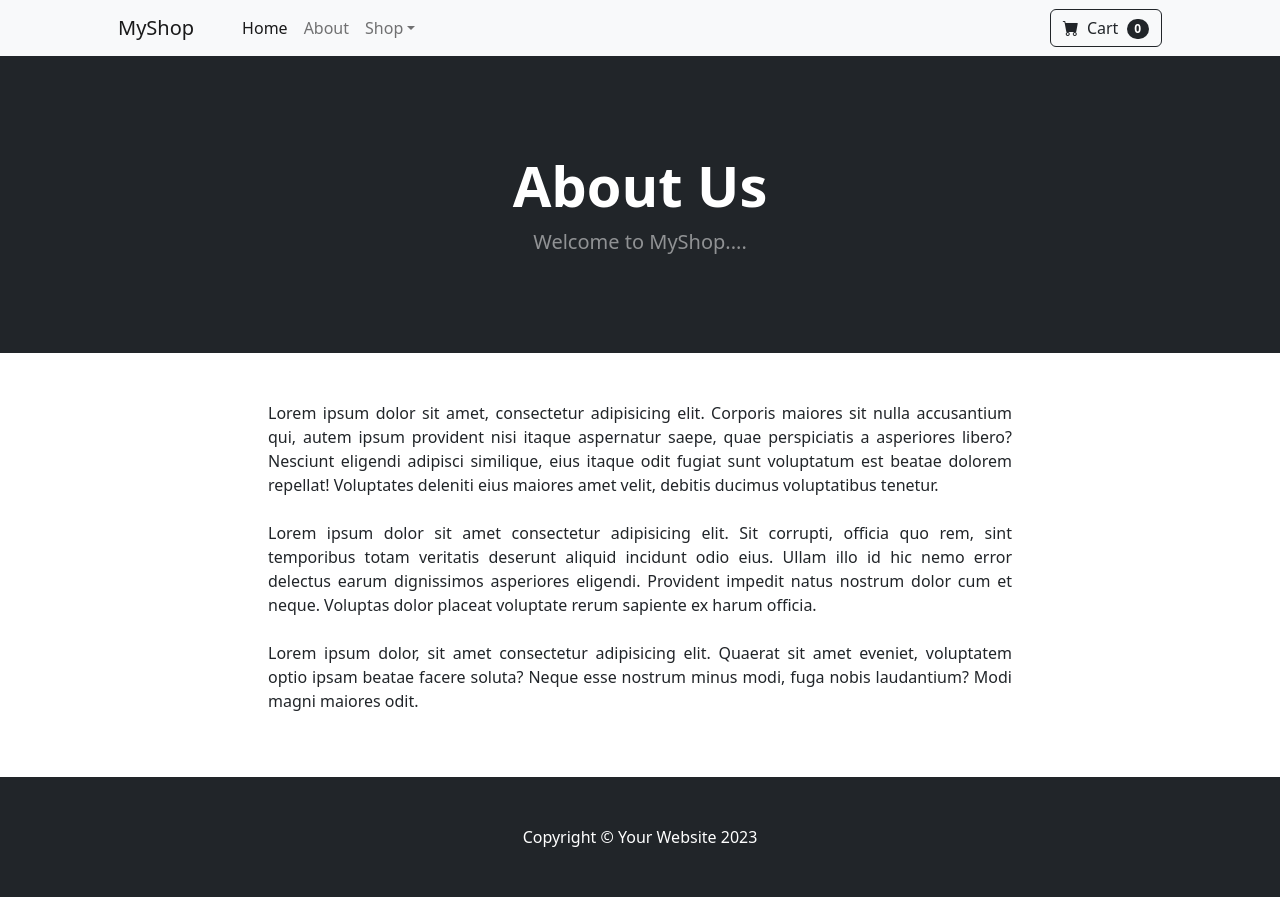
After one commit to meet123-tech/Ecom, a Django app: page /about/ in a window 1280 px wide. The commit adds this page. Run offline with Django 5.2, Linux system fonts and the light colour scheme; some libraries are stand-ins or nearby versions.

Commit message:
Apply template inheritence with base file and Add and Link About Page

```diff
--- /dev/null
+++ b/Ecomm/shop/templates/about.html
@@ -0,0 +1,51 @@
+{% extends 'base.html' %}
+
+{% block content %}
+<!-- Header-->
+<header class="bg-dark py-5 ">
+    <div class="container px-4 px-lg-5 my-5">
+        <div class="text-center text-white">
+            <h1 class="display-4 fw-bolder">About Us</h1>
+            <p class="lead fw-normal text-white-50 mb-0">Welcome to MyShop....</p>
+        </div>
+    </div>
+</header>
+
+
+<div class="container my-5">
+    <div class="row">
+        <center>
+
+
+            <div class="col-8">
+
+
+                <p align="justify">
+                    Lorem ipsum dolor sit amet, consectetur adipisicing elit. Corporis maiores sit nulla accusantium
+                    qui, autem ipsum
+                    provident nisi itaque aspernatur saepe, quae perspiciatis a asperiores libero? Nesciunt eligendi
+                    adipisci similique,
+                    eius itaque odit fugiat sunt voluptatum est beatae dolorem repellat! Voluptates deleniti eius
+                    maiores amet velit,
+                    debitis ducimus voluptatibus tenetur.
+                    <br> <br>
+                    Lorem ipsum dolor sit amet consectetur adipisicing elit. Sit corrupti, officia quo rem, sint
+                    temporibus totam veritatis deserunt aliquid incidunt odio eius. Ullam illo id hic nemo error
+                    delectus earum dignissimos asperiores eligendi. Provident impedit natus nostrum dolor cum et neque.
+                    Voluptas dolor placeat voluptate rerum sapiente ex harum officia.
+                    <br><br>
+                    Lorem ipsum dolor, sit amet consectetur adipisicing elit. Quaerat sit amet eveniet, voluptatem optio
+                    ipsam beatae facere soluta? Neque esse nostrum minus modi, fuga nobis laudantium? Modi magni maiores
+                    odit.
+                </p>
+            </div>
+        </center>
+    </div>
+
+</div>
+
+
+
+
+
+{% endblock content %}
--- /dev/null
+++ b/Ecomm/shop/templates/base.html
@@ -0,0 +1,40 @@
+{% load static %}
+<!DOCTYPE html>
+<html lang="en">
+
+<head>
+    <meta charset="utf-8" />
+    <meta name="viewport" content="width=device-width, initial-scale=1, shrink-to-fit=no" />
+    <meta name="description" content="" />
+    <meta name="author" content="" />
+    <title>MyShop.com</title>
+    <!-- Favicon-->
+    <link rel="icon" type="image/x-icon" href="{% static 'assets/favicon.ico' %}" />
+    <!-- Bootstrap icons-->
+    <link href="https://cdn.jsdelivr.net/npm/bootstrap-icons@1.5.0/font/bootstrap-icons.css" rel="stylesheet" />
+    <!-- Core theme CSS (includes Bootstrap)-->
+    <link href="{% static 'css/styles.css' %}" rel="stylesheet" />
+</head>
+
+<body>
+    <!-- Navigation-->
+    {% include 'navbar.html' %}
+
+    {% block content %}
+
+    {% endblock content %}
+
+
+    <!-- Footer-->
+    <footer class="py-5 bg-dark">
+        <div class="container">
+            <p class="m-0 text-center text-white">Copyright &copy; Your Website 2023</p>
+        </div>
+    </footer>
+    <!-- Bootstrap core JS-->
+    <script src="https://cdn.jsdelivr.net/npm/bootstrap@5.2.3/dist/js/bootstrap.bundle.min.js"></script>
+    <!-- Core theme JS-->
+    <script src="{% static 'js/scripts.js' %}"></script>
+</body>
+
+</html>
--- /dev/null
+++ b/Ecomm/shop/templates/navbar.html
@@ -0,0 +1,36 @@
+{% load static %}
+
+<!-- Navigation-->
+<nav class="navbar navbar-expand-lg navbar-light bg-light">
+    <div class="container px-4 px-lg-5">
+        <a class="navbar-brand" href="{% url 'home' %}">MyShop</a>
+        <button class="navbar-toggler" type="button" data-bs-toggle="collapse" data-bs-target="#navbarSupportedContent"
+            aria-controls="navbarSupportedContent" aria-expanded="false" aria-label="Toggle navigation"><span
+                class="navbar-toggler-icon"></span></button>
+        <div class="collapse navbar-collapse" id="navbarSupportedContent">
+            <ul class="navbar-nav me-auto mb-2 mb-lg-0 ms-lg-4">
+                <li class="nav-item"><a class="nav-link active" aria-current="page" href="{% url 'home' %}">Home</a></li>
+                <li class="nav-item"><a class="nav-link" href="{% url 'about' %}">About</a></li>
+                <li class="nav-item dropdown">
+                    <a class="nav-link dropdown-toggle" id="navbarDropdown" href="#" role="button"
+                        data-bs-toggle="dropdown" aria-expanded="false">Shop</a>
+                    <ul class="dropdown-menu" aria-labelledby="navbarDropdown">
+                        <li><a class="dropdown-item" href="#!">All Products</a></li>
+                        <li>
+                            <hr class="dropdown-divider" />
+                        </li>
+                        <li><a class="dropdown-item" href="#!">Popular Items</a></li>
+                        <li><a class="dropdown-item" href="#!">New Arrivals</a></li>
+                    </ul>
+                </li>
+            </ul>
+            <form class="d-flex">
+                <button class="btn btn-outline-dark" type="submit">
+                    <i class="bi-cart-fill me-1"></i>
+                    Cart
+                    <span class="badge bg-dark text-white ms-1 rounded-pill">0</span>
+                </button>
+            </form>
+        </div>
+    </div>
+</nav>
--- a/Ecomm/shop/urls.py
+++ b/Ecomm/shop/urls.py
@@ -3,6 +3,8 @@ from . import views
 
 
 urlpatterns = [
+
     path('',views.home,name='home'),
+    path('about/', views.about, name='about'),
 
 ]
--- a/Ecomm/shop/views.py
+++ b/Ecomm/shop/views.py
@@ -6,3 +6,8 @@ from .models import Product
 def home(request):
     Products = Product.objects.all()
     return render(request,'home.html',{'products':Products})
+
+
+
+def about(request):
+    return render(request,'about.html',{})
```
Also changed, not shown: Ecomm/shop/templates/home.html (+8 -55 lines).
